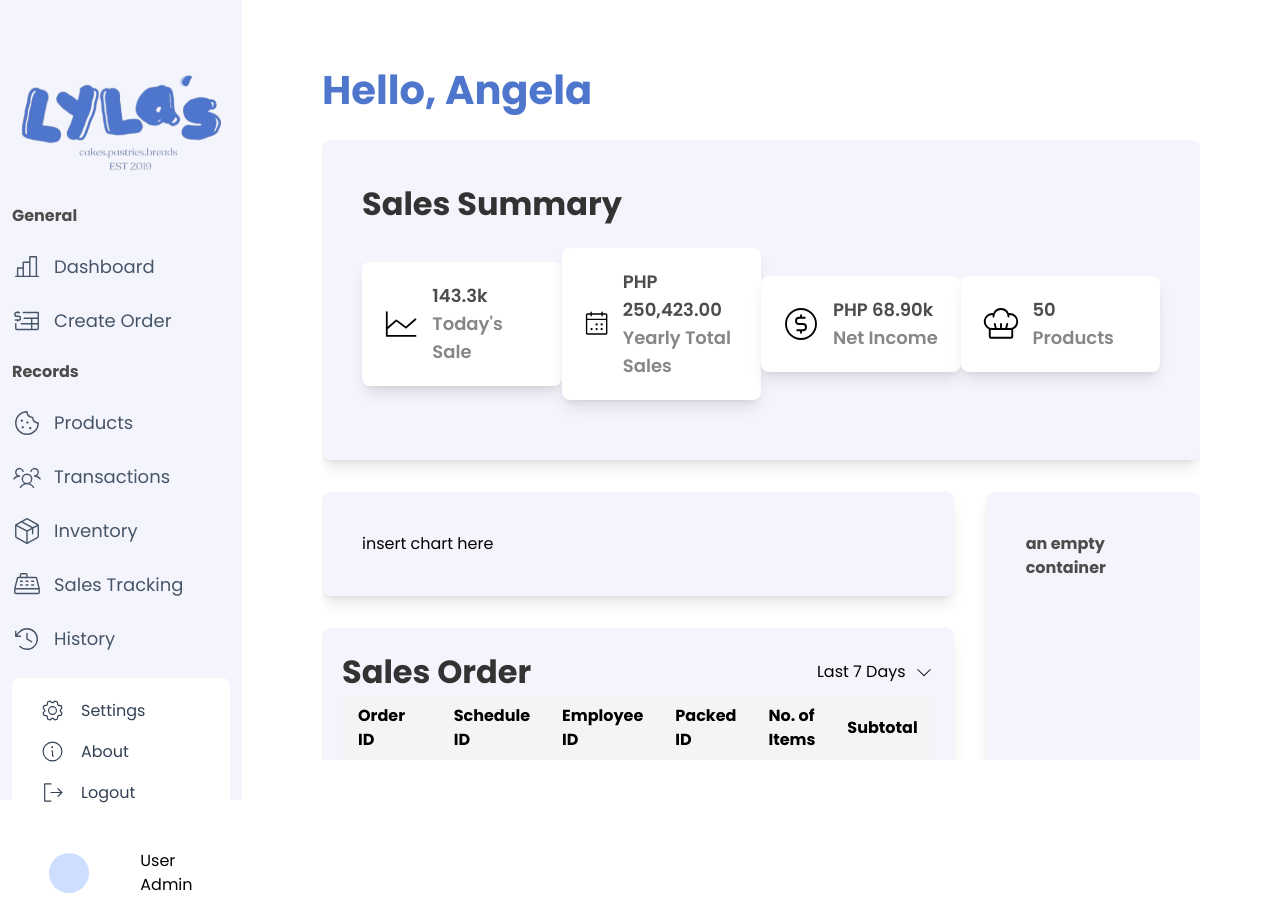
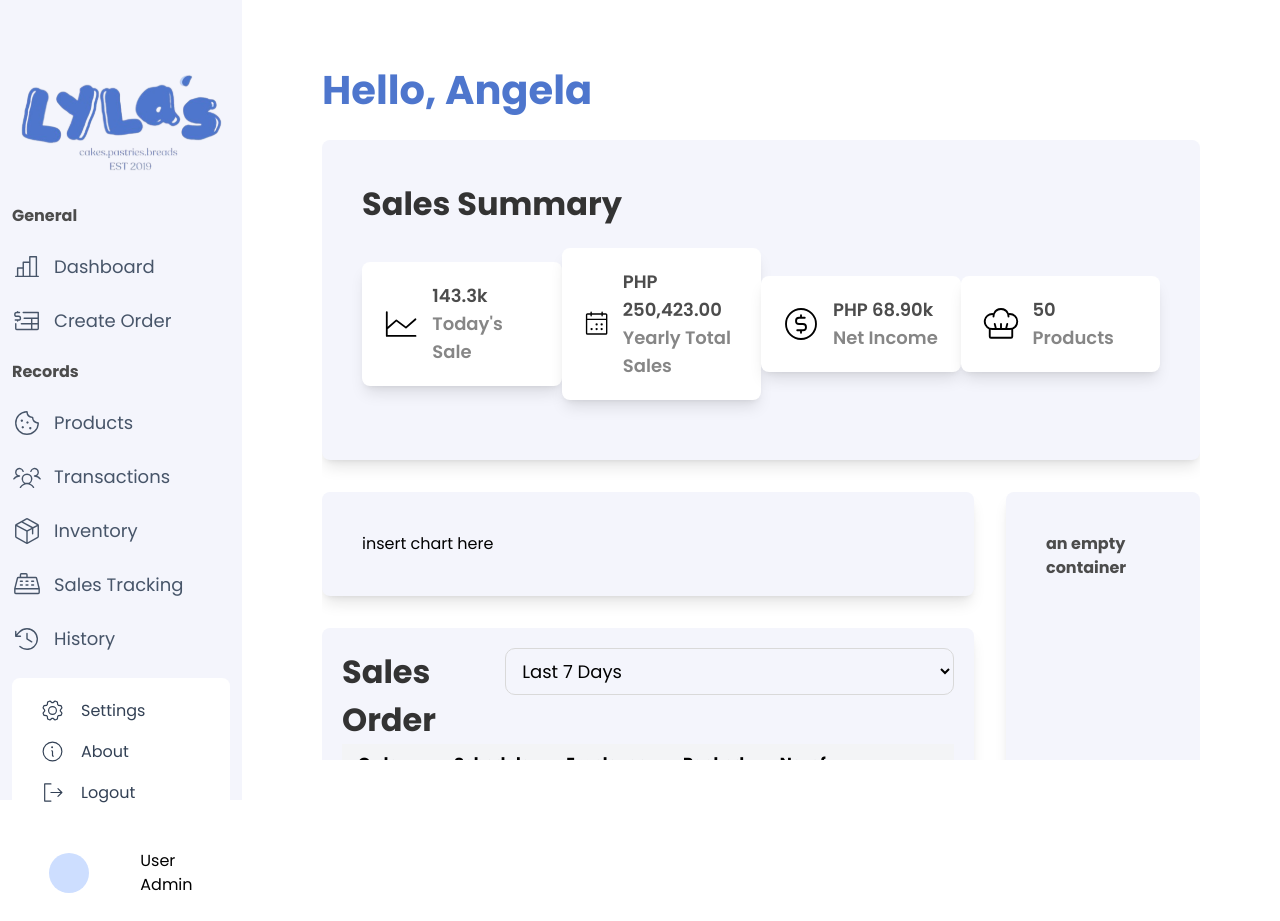
Before and after one commit to bernalesangela/bernalesangela-BERNALES-MACABENTA-MORDEN-WEBDEV_Final_Project, a React (Create React App) app: page /admin/dashboard in a window 1280 px wide. Built offline with nearby package versions, Linux system fonts and the light colour scheme.

Commit message:
modified dashboard dropdown

```diff
--- a/src/pages/admin/dashboard/components/salesOrder.js
+++ b/src/pages/admin/dashboard/components/salesOrder.js
@@ -11,10 +11,12 @@ const SalesOrder = () => {
     <section className="p-5 bg-solidWhite rounded-lg shadow-lg flex flex-col flex-1 ">
       <div className="w-full flex justify-between">
         <h2>Sales Order</h2>
-        <DropdownSelect
-          options={["Last 7 Days", "1 Month", "1 Year"]}
-          onChange={handleSelection}
-        />
+
+        <select className="text-left pl-3 bg-transparent ">
+          <option>Last 7 Days</option>
+          <option>1 Month</option>
+          <option>1 Year</option>
+        </select>
       </div>
 
       <div className="flex-1 overflow-auto">
```
